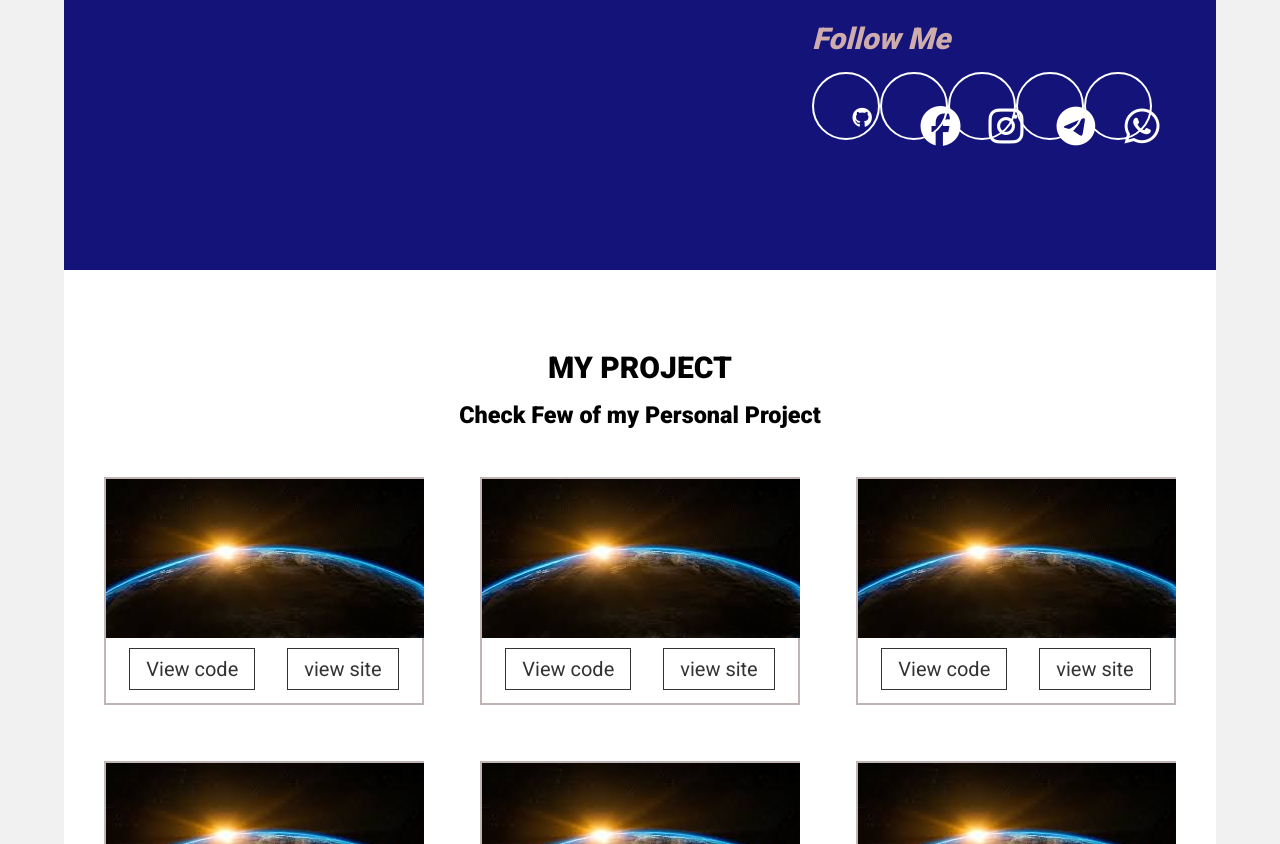
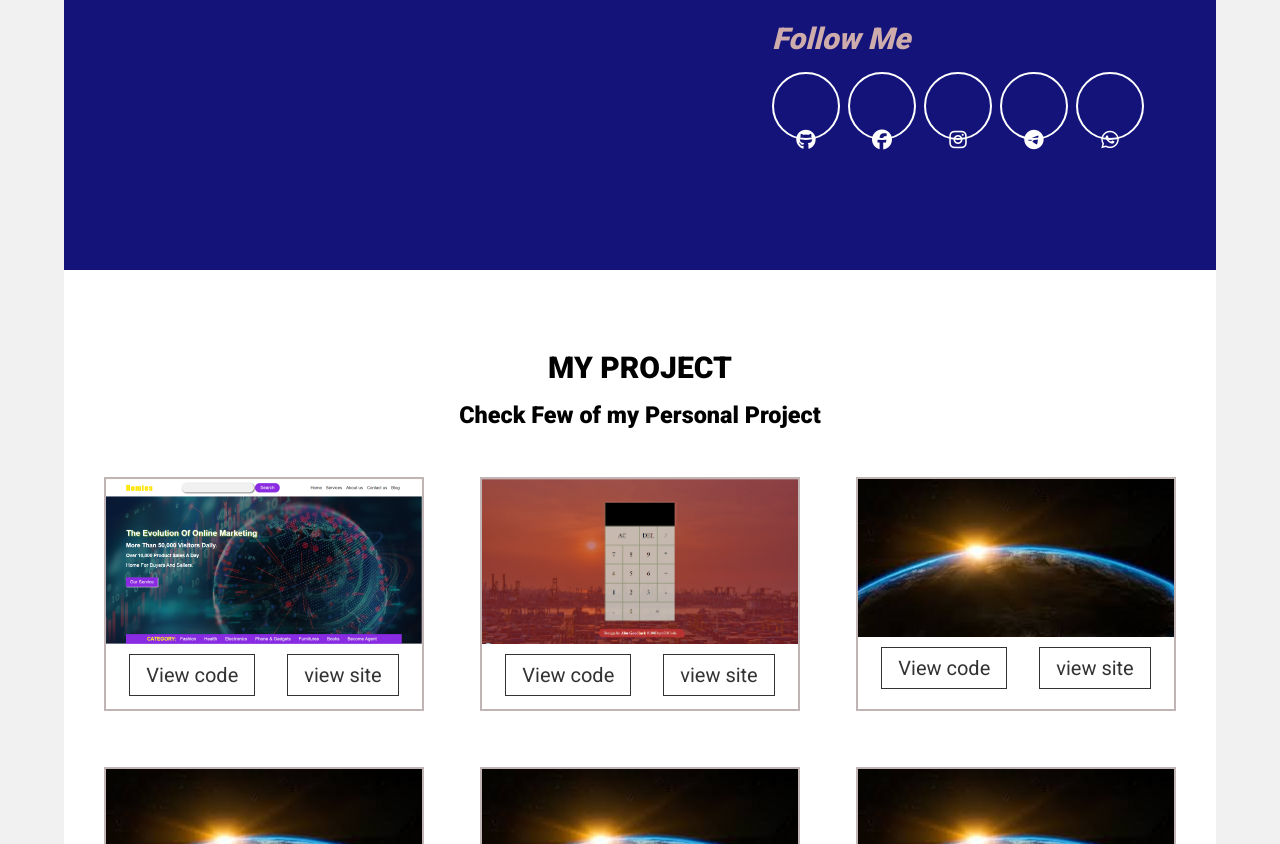
Before and after one commit to Abugoodluck/My-portfolio, a plain HTML site: page index.html in a window 1280 px wide. Shown: the part 538-1382 px from the top of the page. Drawn offline with Linux system fonts and the light colour scheme.

Commit message:
two project picture added

```diff
--- a/index.html
+++ b/index.html
@@ -48,16 +48,16 @@
                                 <a href="#" class="social-icon-links"><i class="fab fa-github"></i></a>
                             </div>
                             <div class="box-icon">
-                                <a href="#" class="social-icon-links"><i class="fab fa-facebook fa-2x"></i></a>
+                                <a href="#" class="social-icon-links"><i class="fab fa-facebook"></i></a>
                             </div>
                             <div class="box-icon">
-                                <a href="#" class="social-icon-links"><i class="fab fa-instagram fa-2x"></i></a>
+                                <a href="#" class="social-icon-links"><i class="fab fa-instagram"></i></a>
                             </div>
                             <div class="box-icon">
-                                <a href="#" class="social-icon-links"><i class="fab fa-telegram fa-2x"></i></a>
+                                <a href="#" class="social-icon-links"><i class="fab fa-telegram"></i></a>
                             </div>
                             <div class="box-icon">
-                                <a href="" class="social-icon-links"><i class="fab fa-whatsapp fa-2x"></i></a>
+                                <a href="" class="social-icon-links"><i class="fab fa-whatsapp"></i></a>
                             </div>
                         </div>
                     </div>
@@ -69,7 +69,7 @@
             <div class="project-box">
                 <div class="box-content">
                     <div class="box-image">
-                        <img src="images/planet.jpg" alt="Earth image" class="box-img">
+                        <img src="images/homies.png" alt="Earth image" class="box-img">
                     </div>
                     <div class="box-info">
                         <a href="#" class="box-links">View code</a>
@@ -78,7 +78,7 @@
                 </div>
                 <div class="box-content">
                     <div class="box-image">
-                        <img src="images/planet.jpg" alt="Earth image" class="box-img">
+                        <img src="images/calc.png" alt="Earth image" class="box-img">
                     </div>
                     <div class="box-info">
                         <a href="#" class="box-links">View code</a>
--- a/styles.css
+++ b/styles.css
@@ -130,8 +130,9 @@ header {
     border: 2px solid #fff;
     padding: 2rem;
     border-radius: 50%;
-    width: 2rem;
-    height: 2rem;
+    width: 1rem;
+    height: 1rem;
+    margin-right: .5rem;
 }
 .social-icon-links {
     text-decoration: none;
@@ -143,6 +144,11 @@ header {
 .box-icon:hover {
     background-color: #e4cfcfc2;
 
+}
+.box-icon i{
+    display: flex;
+    justify-content: center;
+    align-items: center;
 }
 /* slide show end here*/
 
@@ -167,6 +173,13 @@ header {
     height: auto;
     border: 2px solid #c0b4b4;
     padding: 0 0rem .8rem;
+}
+img {
+    height: 100%;
+    width: 100%;
+}
+.box-img {
+    object-position: center;
 }
 .box-info {
     display: flex;
```
Also changed, not shown: images/banner_bg.jpg (deleted), images/bg-px.jpg (deleted), images/cal.png (added), images/calc.png (added), images/homies.png (added).
